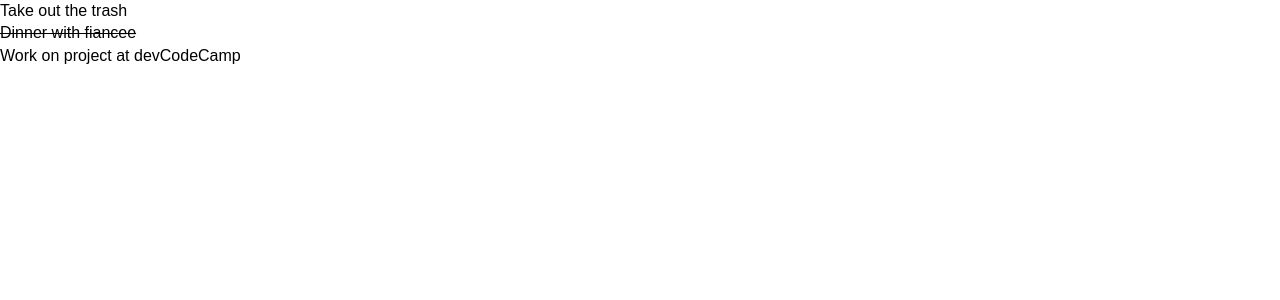
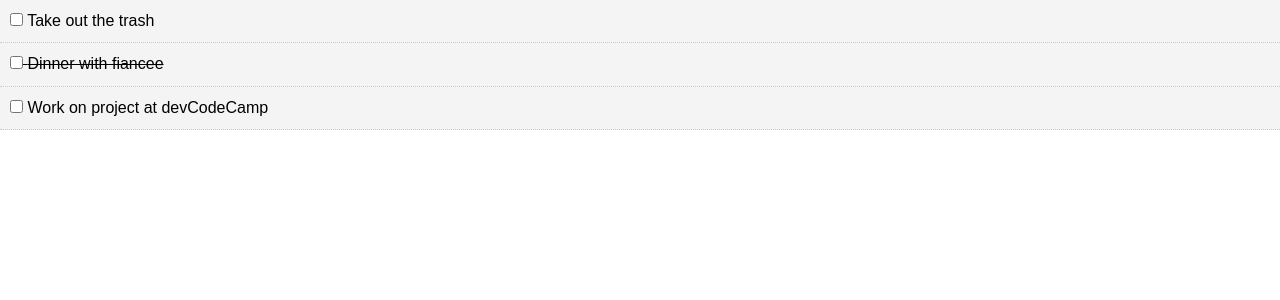
Before and after one commit to pothsn/ToDoListReactProject, a React (Create React App) app: page / in a window 1280 px wide. Shown: the top 300 px of the page. Built offline with nearby package versions, Linux system fonts and the light colour scheme.

Commit message:
Added ability to mark a task as complete.

```diff
--- a/src/App.js
+++ b/src/App.js
@@ -23,11 +23,20 @@
     ]
   }
 
+  // Toggle Complete
+  markComplete = (id) => {
+    this.setState({ todos: this.state.todos.map(todo => {
+      if(todo.id === id) {
+        todo.completed = !todo.completed
+      }
+      return todo;
+    })});
+}
 
   render() {
     return (
       <div className="App">
-        <Todos todos={this.state.todos}/>
+        <Todos todos={this.state.todos} markComplete={this.markComplete}/>
       </div>
     );
   }
--- a/src/components/Todoitem.js
+++ b/src/components/Todoitem.js
@@ -4,22 +4,23 @@
 export class Todoitem extends Component {
 
     getStyle = () => {
-        if (this.props.todo.completed) {
-            return {
-                textDecoration: 'line-through'
-            }
+        return {
+            background: '#f4f4f4',
+            padding: '10px',
+            borderBottom: '1px #ccc dotted',
+            textDecoration: this.props.todo.completed ? 'line-through' : 'none'
         }
-        else{
-            return {
-                textDecoration: 'none'
-            }
-        }
+    }
 
-    }
     render() {
+        const { id, title } = this.props.todo;
         return (
             <div style={ this.getStyle() }>
-                <p>{this.props.todo.title}</p>
+                <p>
+                    <input type="checkbox" onChange={this.props.markComplete.bind
+                    (this, id)}/> {' '}
+                    { title }
+                </p>
             </div>
         )
     }
--- a/src/components/Todos.js
+++ b/src/components/Todos.js
@@ -3,9 +3,9 @@
 import PropTypes from 'prop-types';
 
 class Todos extends Component {
-  render() {
+    render() {
     return this.props.todos.map((todo) => (
-        <Todoitem key={todo.id} todo={todo}/>
+        <Todoitem key={todo.id} todo={todo} markComplete={this.props.markComplete}/>
     ));
   }
 }
```
